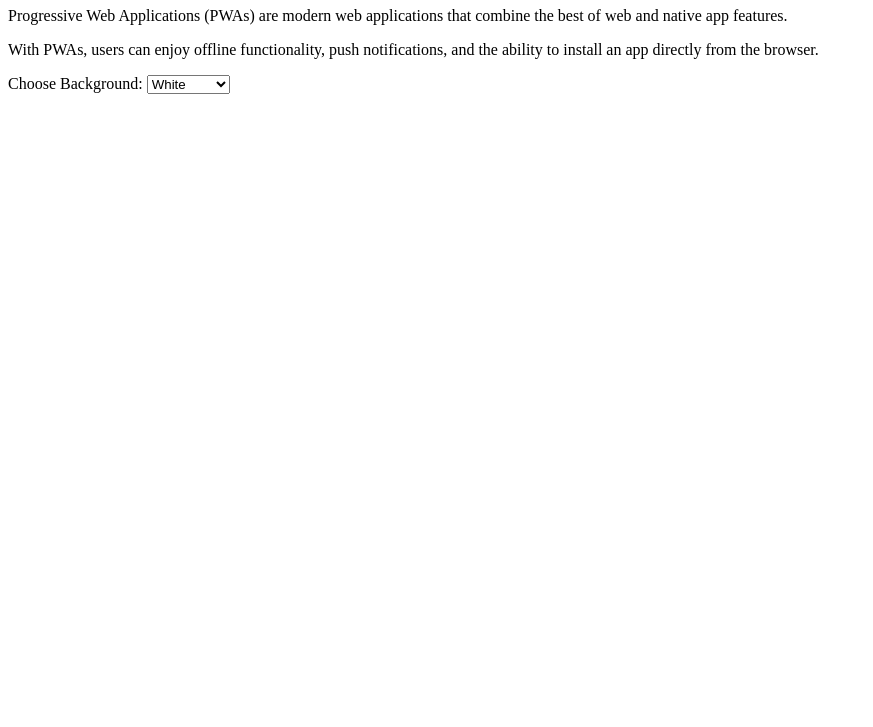
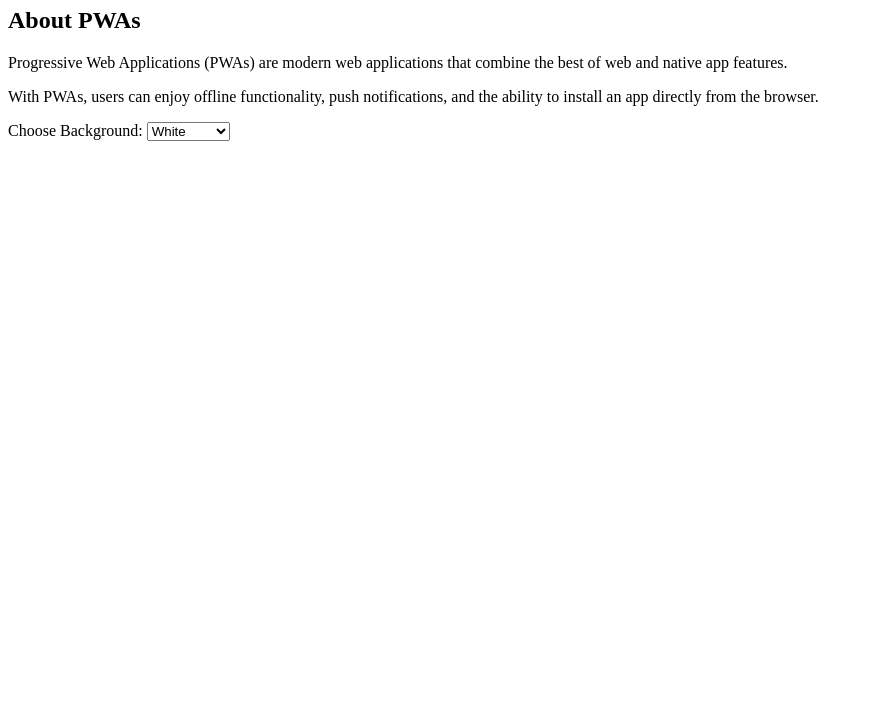
Before and after one commit to ionagael/PWA, a plain HTML site: page index.html in a window 1280 px wide. Shown: the part 73-800 px from the top of the page, without its empty margins (0-873 px from the left). Drawn offline with Linux system fonts and the light colour scheme.

Commit message:
Update index.html

```diff
--- a/index.html
+++ b/index.html
@@ -14,6 +14,7 @@
     </header>
     <main>
         <section>
+<h2>About PWAs</h2>
             <p>Progressive Web Applications (PWAs) are modern web applications that combine the best of web and native app features.</p>
             <p>With PWAs, users can enjoy offline functionality, push notifications, and the ability to install an app directly from the browser.</p>
         </section>
```
